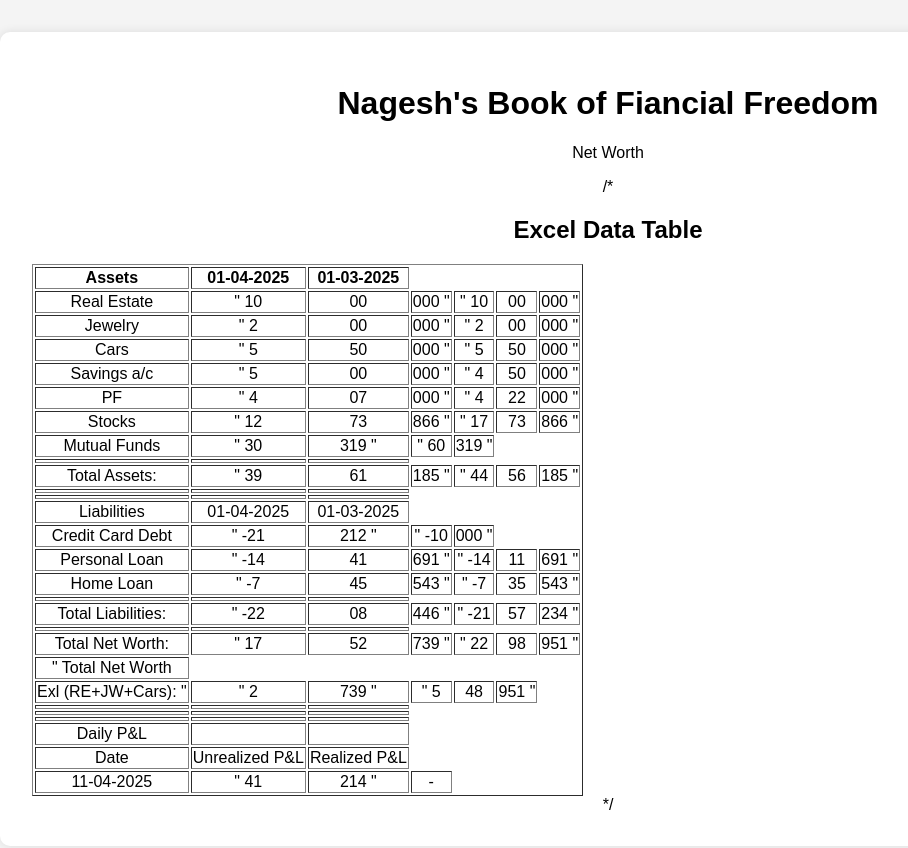
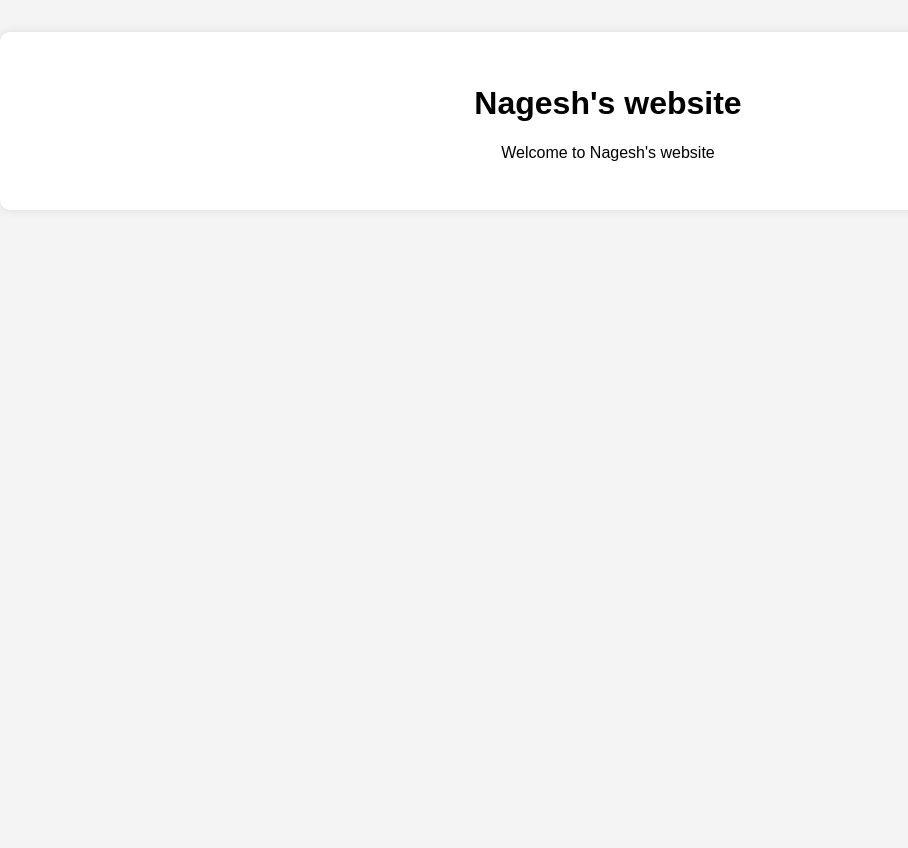
Before and after one commit to nageshwarant/my-website, a plain HTML site: page index.html in a window 1280 px wide. Shown: the whole page, without its empty margins (32-940 px from the left). After the commit the page ends 800 px from the top, so only its background shows below. Drawn offline with Linux system fonts and the light colour scheme.

Commit message:
Update index.html

```diff
--- a/index.html
+++ b/index.html
@@ -2,14 +2,15 @@
 <html lang="en">
 <head>
   <meta charset="UTF-8">
-  <title>Nagesh's Book of Fiancial Freedom</title>
+  <title>Nagesh's Website</title>
   <link rel="stylesheet" href="style.css">
 </head>
 <body>
   <header>
-    <h1>Nagesh's Book of Fiancial Freedom</h1>
-    <p>Net Worth</p>
-/*
+    <h1>Nagesh's website</h1>
+    <p>Welcome to Nagesh's website</p>
+
+    <!--
     <h2>Excel Data Table</h2>
     <table id="data-table" border="1"></table>
 
@@ -32,7 +33,8 @@ fetch('File of Financial Freedom.csv')
         });
       });
     </script>
-*/
+    -->
+
   </header>
 </body>
 </html>
```
Lines whose indentation alone changed are shown as unchanged.
